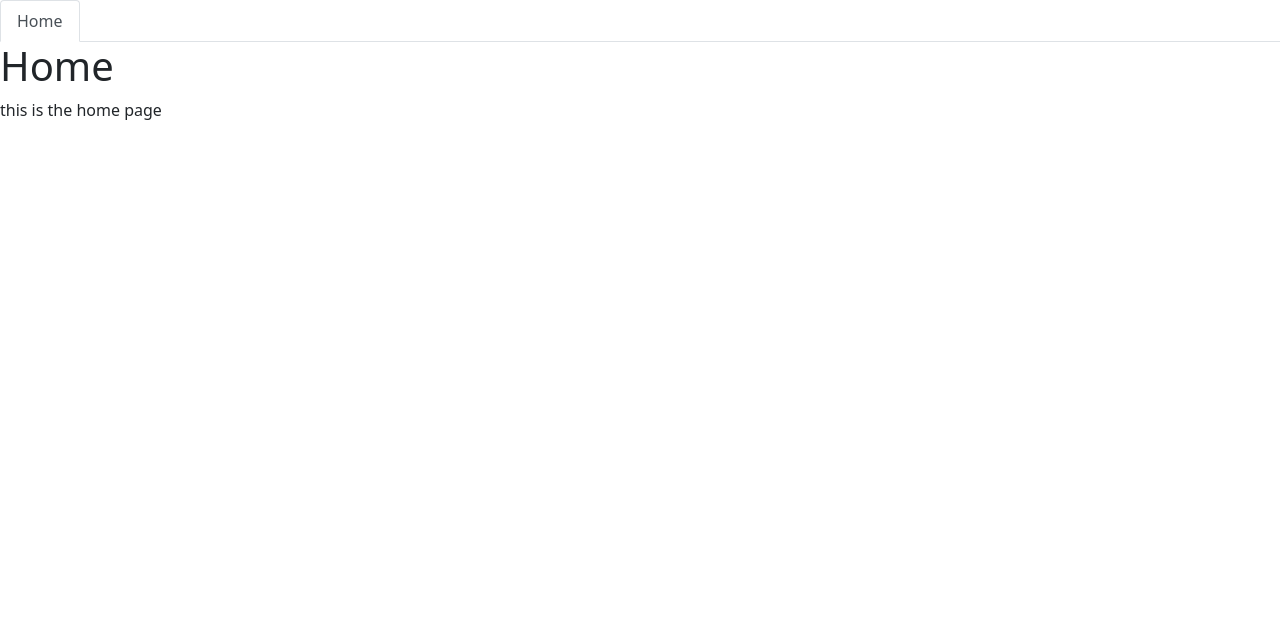
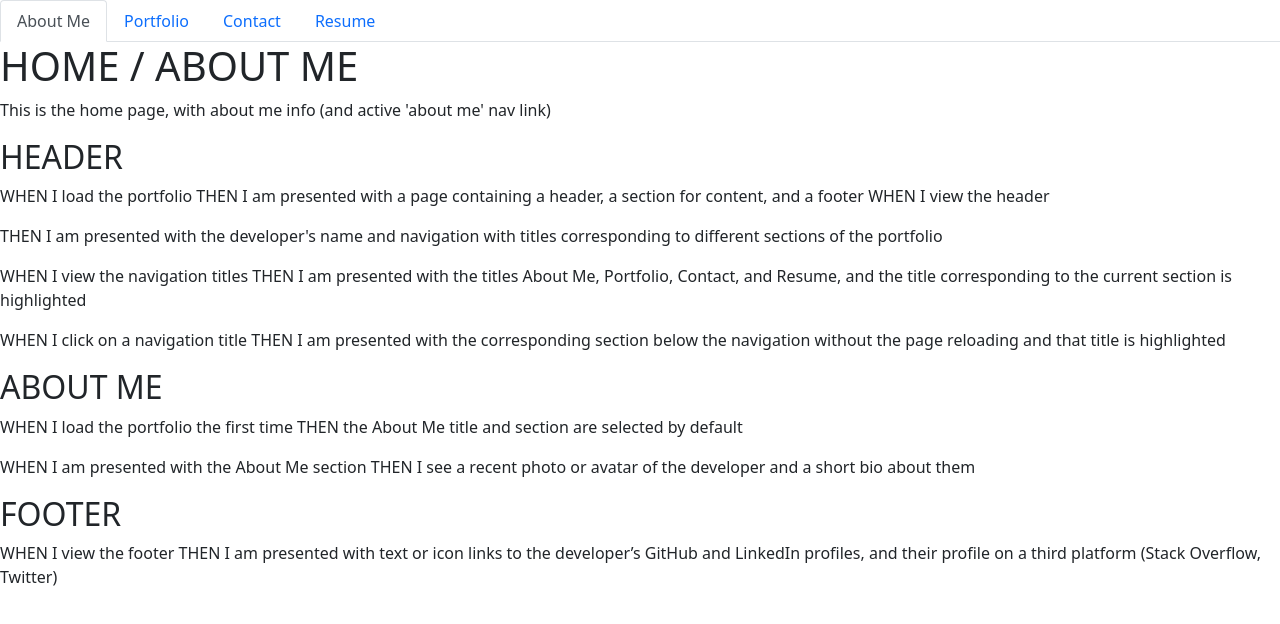
Before and after one commit to grace-anderson/react-portfolio, a React (Create React App) app: page / in a window 1280 px wide. Shown: the top 624 px of the page. Built offline with nearby package versions, Linux system fonts and the light colour scheme.

Commit message:
Completed home page, nav links and basic pages

```diff
--- a/src/components/NavTabs.js
+++ b/src/components/NavTabs.js
@@ -5,11 +5,38 @@ function NavTabs({ currentPage, handlePageChange }) {
     <ul className="nav nav-tabs">
       <li className="nav-item">
         <a
-          href="#home"
-          onClick={() => handlePageChange("Home")}
-          className={currentPage === "Home" ? "nav-link active" : "nav-link"}
+          href="#about"
+          onClick={() => handlePageChange("AboutMe")}
+          className={currentPage === "AboutMe" ? "nav-link active" : "nav-link"}
         >
-            Home
+            About Me
+        </a>
+      </li>
+      <li className="nav-item">
+        <a
+          href="#portfolio"
+          onClick={() => handlePageChange("Portfolio")}
+          className={currentPage === "Portfolio" ? "nav-link active" : "nav-link"}
+        >
+            Portfolio
+        </a>
+      </li>
+      <li className="nav-item">
+        <a
+          href="#contact"
+          onClick={() => handlePageChange("Contact")}
+          className={currentPage === "Contact" ? "nav-link active" : "nav-link"}
+        >
+            Contact
+        </a>
+      </li>
+      <li className="nav-item">
+        <a
+          href="#resume"
+          onClick={() => handlePageChange("Resume")}
+          className={currentPage === "Resume" ? "nav-link active" : "nav-link"}
+        >
+            Resume
         </a>
       </li>
     </ul>
--- a/src/components/PortfolioContainer.js
+++ b/src/components/PortfolioContainer.js
@@ -1,24 +1,24 @@
 import React, { useState } from "react";
 import NavTabs from "./NavTabs";
-import Home from "./pages/Home";
-//TODO
-//About Me - will be the home page
-//Portfolio,
-//Contact
-//Resume
+import AboutMe from "./pages/AboutMe"; //AboutMe is home page, with active "About Me" nav link
+import Portfolio from "./pages/Portfolio";
+import Contact from "./pages/Contact";
+import Resume from "./pages/Resume";
 
 export default function PortfolioContainer() {
-  const [currentPage, setCurrentPage] = useState("Home");
+  const [currentPage, setCurrentPage] = useState("AboutMe");
 
   const renderPage = () => {
-    if (currentPage === "Home") {
-      return <Home />;
+    if (currentPage === "AboutMe") {
+      return <AboutMe />;
     }
-    //TODO
-    //About Me - will be the home page
-    //Portfolio,
-    //Contact
-    //Resume
+    if (currentPage === 'Portfolio') {
+        return <Portfolio />;
+    }
+    if (currentPage === 'Contact') {
+        return <Contact />;
+    }
+    return <Resume/>;
   };
 
   const handlePageChange = (page) => setCurrentPage(page);
--- /dev/null
+++ b/src/components/pages/AboutMe.js
@@ -0,0 +1,48 @@
+import React from "react";
+
+export default function AboutMe() {
+  return (
+    <div>
+      <h1>HOME / ABOUT ME</h1>
+      <p>
+        This is the home page, with about me info (and active 'about me' nav
+        link)
+      </p>
+      <h2>HEADER</h2>
+      <p>
+        WHEN I load the portfolio THEN I am presented with a page containing a
+        header, a section for content, and a footer WHEN I view the header
+      </p>
+      <p>
+        THEN I am presented with the developer's name and navigation with titles
+        corresponding to different sections of the portfolio
+      </p>
+      <p>
+        WHEN I view the navigation titles THEN I am presented with the titles
+        About Me, Portfolio, Contact, and Resume, and the title corresponding to
+        the current section is highlighted
+      </p>
+      <p>
+        WHEN I click on a navigation title THEN I am presented with the
+        corresponding section below the navigation without the page reloading
+        and that title is highlighted
+      </p>
+      <h2>ABOUT ME</h2>
+      <p>
+        WHEN I load the portfolio the first time THEN the About Me title and
+        section are selected by default
+      </p>
+      <p>
+        WHEN I am presented with the About Me section THEN I see a recent photo
+        or avatar of the developer and a short bio about them
+      </p>
+
+      <h2>FOOTER</h2>
+      <p>
+        WHEN I view the footer THEN I am presented with text or icon links to
+        the developer’s GitHub and LinkedIn profiles, and their profile on a
+        third platform (Stack Overflow, Twitter)
+      </p>
+    </div>
+  );
+}
--- /dev/null
+++ b/src/components/pages/Contact.js
@@ -0,0 +1,21 @@
+import React from "react";
+
+export default function Contact() {
+  return (
+    <div>
+      <h1>Contact</h1>
+      <p>
+        WHEN I am presented with the Contact section THEN I see a contact form
+        with fields for a name, an email address, and a message
+      </p>
+      <p>
+        WHEN I move my cursor out of one of the form fields without entering
+        text THEN I receive a notification that this field is required
+      </p>
+      <p>
+        WHEN I enter text into the email address field THEN I receive a
+        notification if I have entered an invalid email address
+      </p>
+    </div>
+  );
+}
--- a/src/components/pages/Home.js
+++ /dev/null
@@ -1,10 +0,0 @@
-import React from "react";
-
-export default function Home() {
-  return (
-    <div>
-      <h1>Home</h1>
-      <p>this is the home page</p>
-    </div>
-  );
-}
--- /dev/null
+++ b/src/components/pages/Portfolio.js
@@ -0,0 +1,14 @@
+import React from "react";
+
+export default function Portfolio() {
+  return (
+    <div>
+      <h1>Porfolio</h1>
+      <p>
+        WHEN I am presented with the Portfolio section THEN I see titled images
+        of six of the developers applications with links to both the deployed
+        applications and the corresponding GitHub repositories
+      </p>
+    </div>
+  );
+}
--- /dev/null
+++ b/src/components/pages/Resume.js
@@ -0,0 +1,13 @@
+import React from "react";
+
+export default function Resume() {
+  return (
+    <div>
+      <h1>Resume</h1>
+      <p>
+        WHEN I am presented with the Resume section THEN I see a link to a
+        downloadable resume and a list of the developer’s proficiencies
+      </p>
+    </div>
+  );
+}
```
